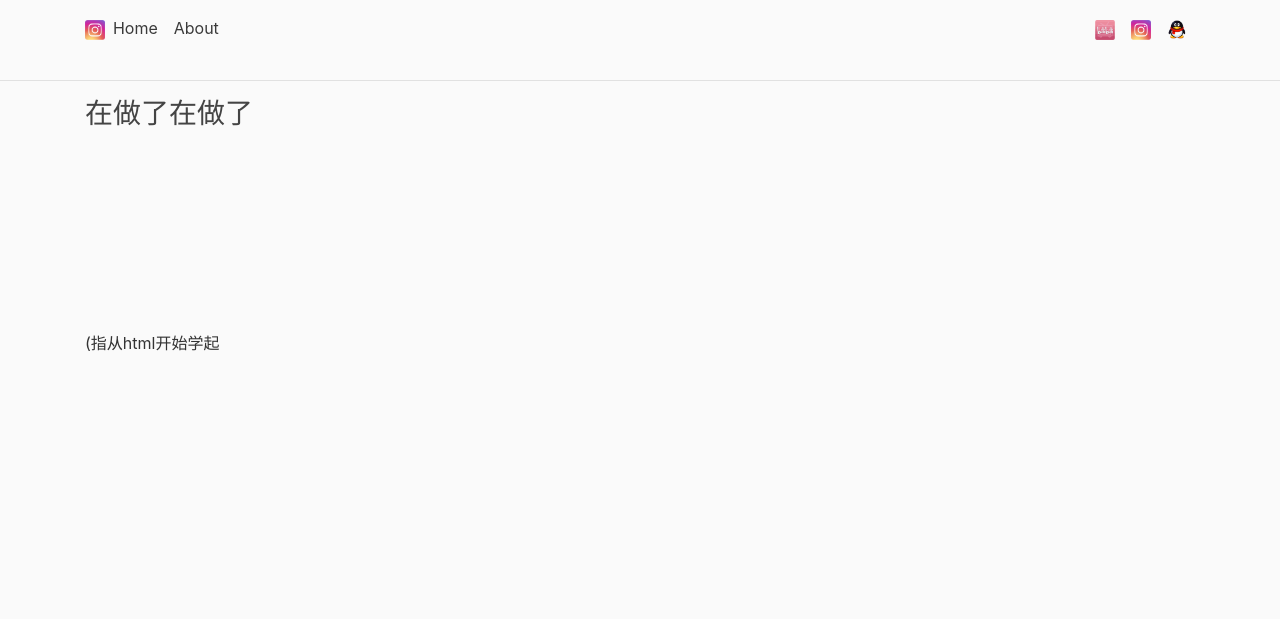
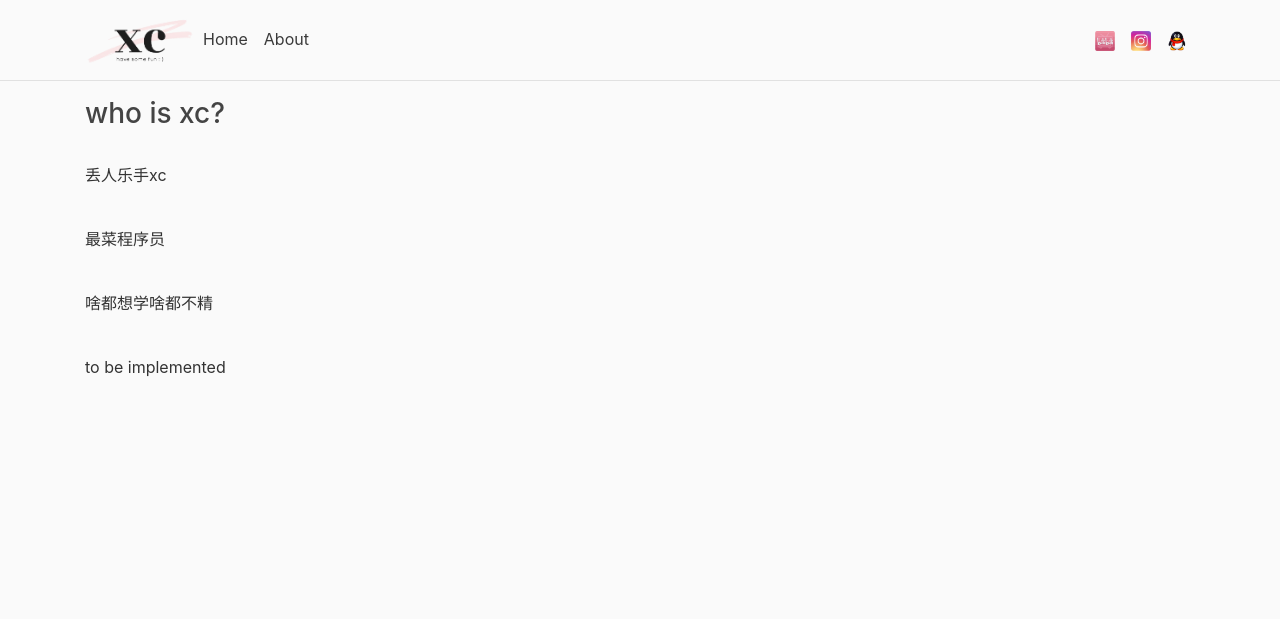
Before and after one commit to xckomorebi/flask_downloader, a Flask app: page /about in a window 1280 px wide. Shown: the top 619 px of the page. Run offline with Flask 2, Linux system fonts and the light colour scheme; some libraries are stand-ins or nearby versions.

Commit message:
add my logo

```diff
--- a/app.py
+++ b/app.py
@@ -8,7 +8,6 @@ app = Flask(__name__)
 app.config['UPLOAD_FOLDER'] = 'uploads'
 
 @app.route('/home')
-@app.route('/about')
 @app.route('/')
 def index():
    return render_template('home.html')
@@ -18,5 +17,9 @@ def download(filename):
     uploads = os.path.join(app.root_path, app.config['UPLOAD_FOLDER'])
     return send_from_directory(directory=uploads, filename=filename, as_attachment=True)
 
+@app.route('/about')
+def about():
+    return render_template('about.html')
+
 if __name__ == '__main__':
     app.run(host='0.0.0.0', port=80)
--- a/static/main.css
+++ b/static/main.css
@@ -116,3 +116,9 @@ a.article-title:hover {
   max-width: 20px;
   object-fit: cover;
 }
+
+.holder__logo img {
+  max-height: 110px;
+  max-width: 110px;
+  object-fit: cover;
+}
--- /dev/null
+++ b/templates/about.html
@@ -0,0 +1,15 @@
+{% extends "base.html" %}
+{% block content %}
+    <h3>who is xc?</h3>
+    <br>
+    <p>丢人乐手xc</p>
+    <br>
+    <p>最菜程序员</p>
+    <br>
+    <p>啥都想学啥都不精</p>
+    <br>
+    <p>to be implemented</p>
+
+
+
+{% endblock content %}
--- a/templates/base.html
+++ b/templates/base.html
@@ -19,8 +19,10 @@
 <body>
     <header class="site-header">
       <nav class="navbar navbar-expand-md navbar-dark bg-steel fixed-top">
-        <div class="container holder">
+        <div class="container">
+          <div class="holder__logo">
           <a href="/"><img src='static/mylogo.png'></a>
+        </div>
           <button class="navbar-toggler" type="button" data-toggle="collapse" data-target="#navbarToggle" aria-controls="navbarToggle" aria-expanded="false" aria-label="Toggle navigation">
             <span class="navbar-toggler-icon"></span>
           </button>
```
Also changed, not shown: static/mylogo.png, 2 other files.
